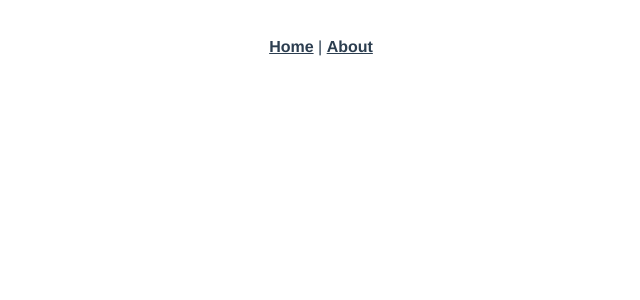
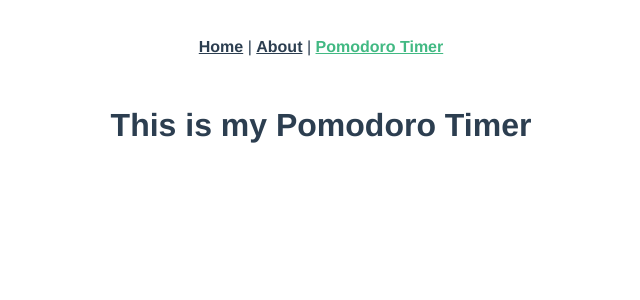
Before and after one commit to erikaksland15/vue.erikaksland.com, a Vue app: page /pomodoro-timer in a window 1280 px wide. Shown: the top 300 px of the page, without its empty margins (319-959 px from the left). Built offline with nearby package versions, Linux system fonts and the light colour scheme.

Commit message:
initial commit after adding PomodorTimer page

```diff
--- a/src/App.vue
+++ b/src/App.vue
@@ -2,7 +2,8 @@
   <div id="app">
     <div id="nav">
       <router-link to="/">Home</router-link> |
-      <router-link to="/about">About</router-link>
+      <router-link to="/about">About</router-link> |
+      <router-link to="/pomodoro-timer">Pomodoro Timer</router-link>
     </div>
     <router-view />
   </div>
--- a/src/router/index.js
+++ b/src/router/index.js
@@ -1,6 +1,7 @@
 import Vue from "vue";
 import VueRouter from "vue-router";
 import Home from "../views/Home.vue";
+import PomodoroTimer from "../views/PomodoroTimer.vue";
 
 Vue.use(VueRouter);
 
@@ -18,6 +19,11 @@ const routes = [
     // which is lazy-loaded when the route is visited.
     component: () =>
       import(/* webpackChunkName: "about" */ "../views/About.vue")
+  },
+  {
+    path: "/pomodoro-timer",
+    name: "PomodoroTimer",
+    component: PomodoroTimer
   }
 ];
 
--- a/src/views/Home.vue
+++ b/src/views/Home.vue
@@ -7,7 +7,7 @@
 
 <script>
 // @ is an alias to /src
-import HelloWorld from "@/components/HelloWorld.vue";
+import HelloWorld from "@/components/webpages/HelloWorld.vue";
 
 export default {
   name: "Home",
--- /dev/null
+++ b/src/views/PomodoroTimer.vue
@@ -0,0 +1,5 @@
+<template>
+  <div class="pomodoro-timer">
+    <h1>This is my Pomodoro Timer</h1>
+  </div>
+</template>
```
Also changed, not shown: src/components/atoms/README.md (added), src/components/molecules/README.md (added), src/components/organisms/README.md (added), src/components/webpages/HelloWorld.vue (renamed from src/components/HelloWorld.vue).
